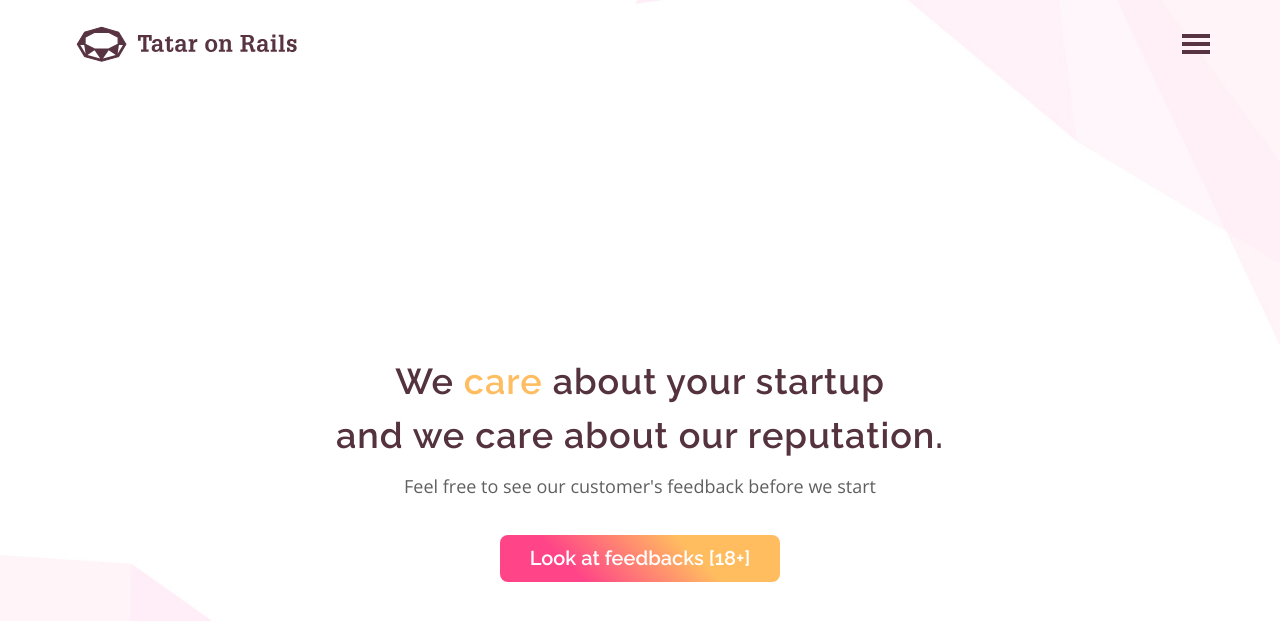
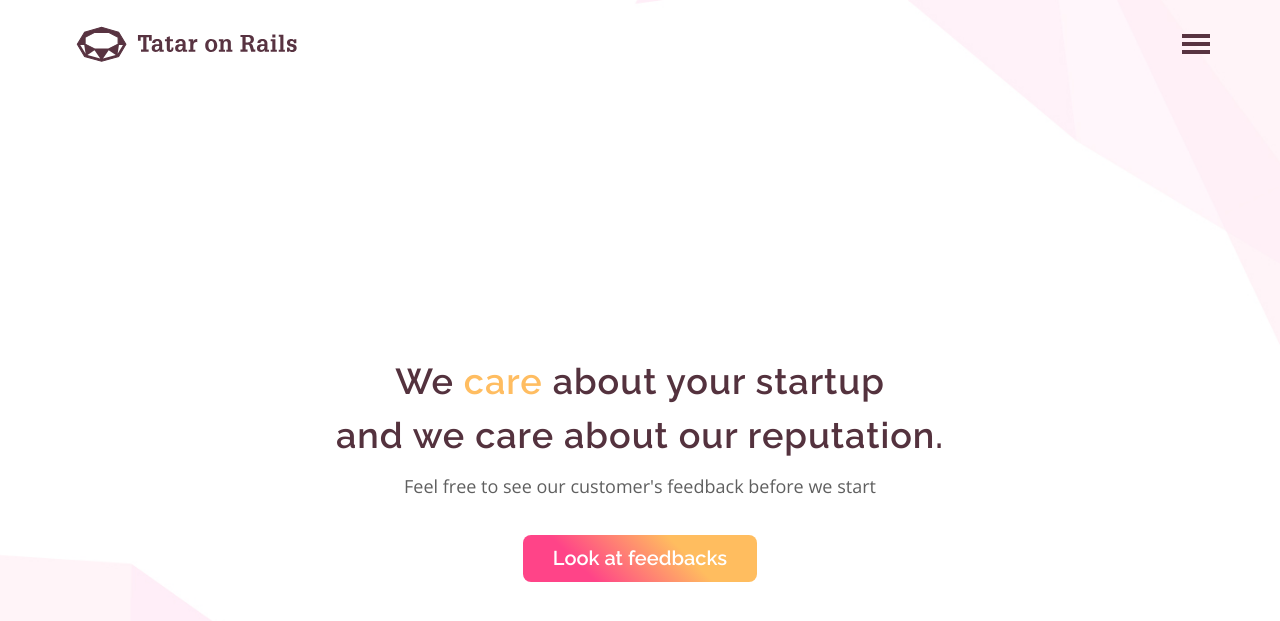
Before and after one commit to tataronrails/tataronrails.github.io, a Jekyll site: the page built from index.md, in a window 1280 px wide and 900 px high. Shown: the top 621 px of the window. Built offline with Jekyll 4.4.1, drawn with Linux system fonts in a browser that asks for light colours; our own code applies the rules of GitHub Pages for plain Markdown files.

Commit message:
Update default.html

```diff
--- a/_layouts/default.html
+++ b/_layouts/default.html
@@ -101,7 +101,7 @@
                             We <span class="highlight">care</span> about your startup <br />and we care about our reputation.
                             </h1>
                             <p class="intro-text animated slideInUp" style="color:#5f5f5f">Feel free to see our customer's feedback before we start</p>
-                            <a href="#clients_feedbacks" class="btn btn-default btn-lg banner-button">Look at feedbacks [18+]</a>
+                            <a href="#clients_feedbacks" class="btn btn-default btn-lg banner-button">Look at feedbacks </a>
                         </div>
                         <div class="overlay-detail"></div>
                     </div><!-- /.item -->
```
